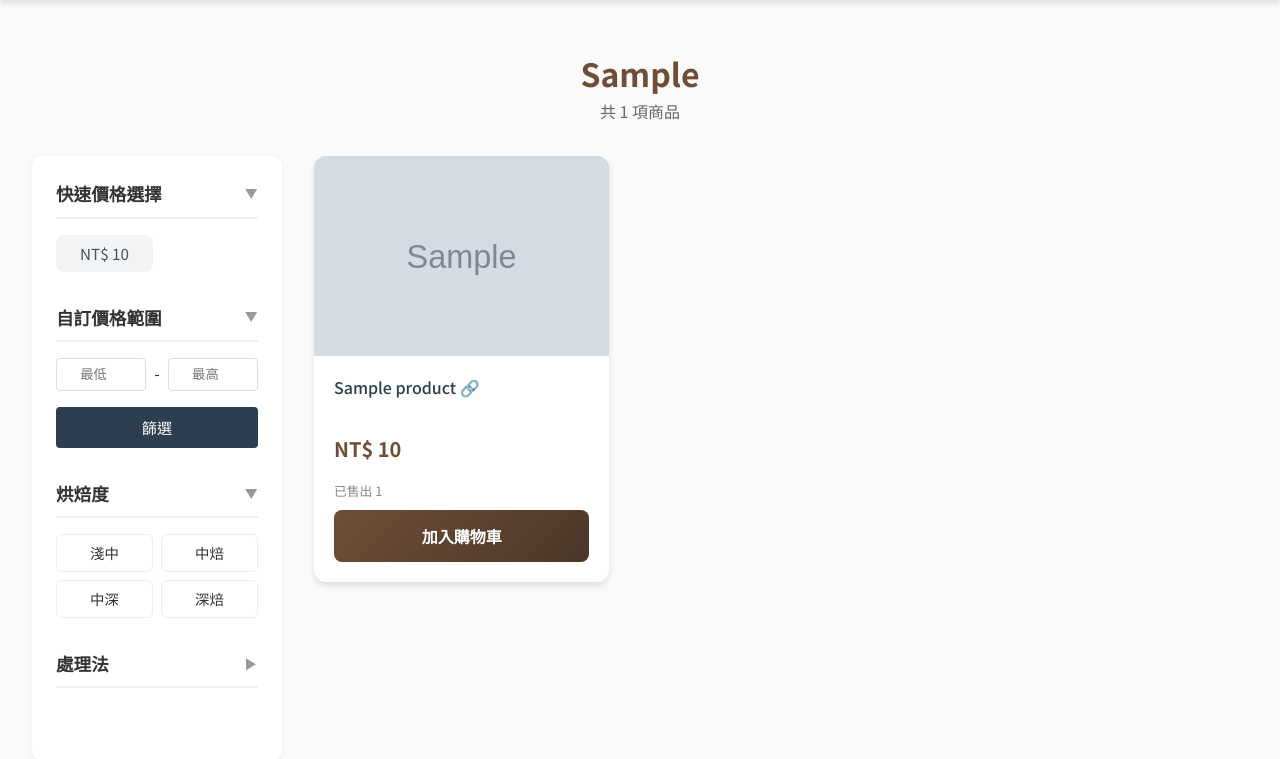
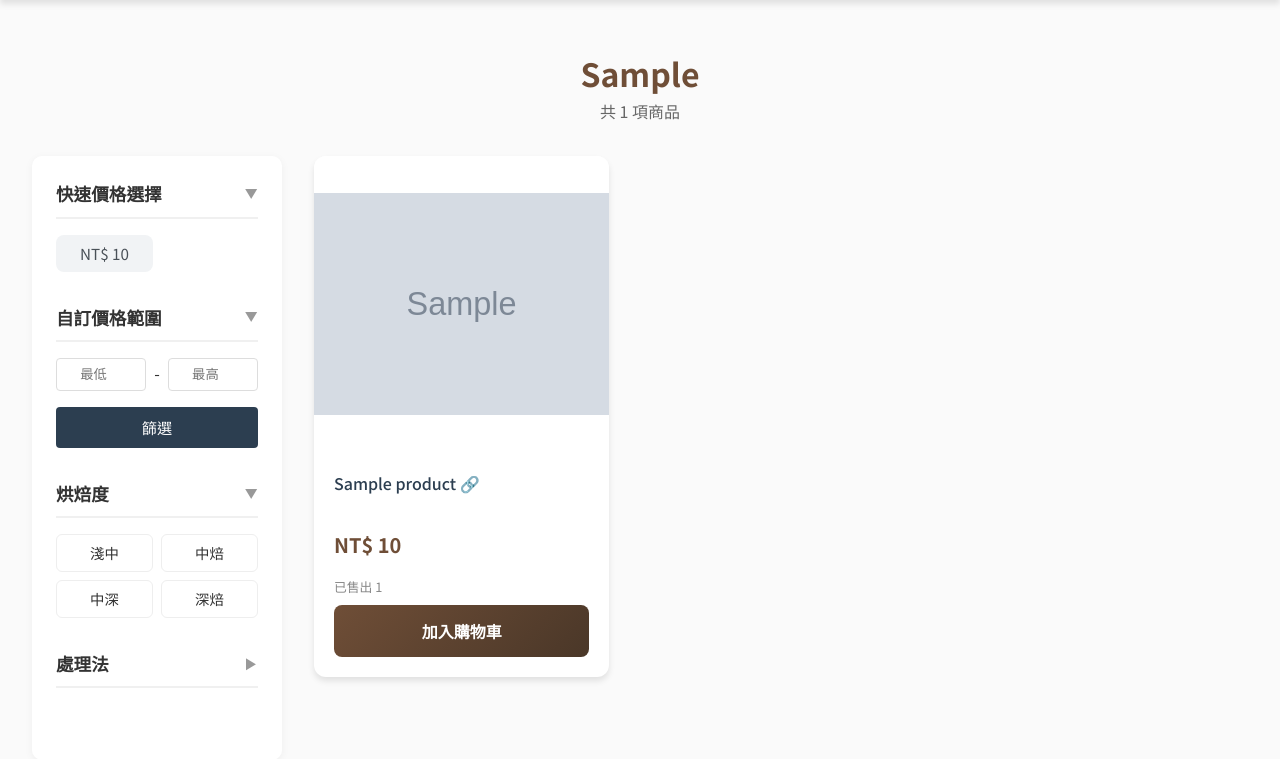
Before and after one commit to hans0803/CoffeeGroupBuy, a Flask app: a page that uses templates/base.html in a window 1280 px wide. Shown: the part 82-841 px from the top of the page. Run offline with Flask 3, Linux system fonts and the light colour scheme; tables that the repository leaves empty hold one stand-in row (values such as "Sample post"); grey boxes marked "Sample" are stand-in pictures.

Commit message:
Update UI (square cards, revert home) and docs

```diff
--- a/src/scraper.py
+++ b/src/scraper.py
@@ -14,6 +14,9 @@ from dataclasses import dataclass, asdict
 
 import requests
 from bs4 import BeautifulSoup
+import urllib3
+
+urllib3.disable_warnings(urllib3.exceptions.InsecureRequestWarning)
 
 BASE_URL = "https://www.oklaocoffee.net"
 # 圖片目錄在專案根目錄的 static/images/products
@@ -79,7 +82,7 @@ def download_image(image_url: str, product_id: str) -> str:
         return f"/static/images/products/{filename}"
 
     try:
-        response = requests.get(image_url, headers=HEADERS, timeout=30)
+        response = requests.get(image_url, headers=HEADERS, timeout=30, verify=False)
         response.raise_for_status()
 
         with open(filepath, 'wb') as f:
@@ -172,7 +175,7 @@ def scrape_category_page(category_key: str, page: int = 1, limit: int = 24) -> t
     url = f"{BASE_URL}{category_path}?page={page}&limit={limit}"
 
     try:
-        response = requests.get(url, headers=HEADERS, timeout=30)
+        response = requests.get(url, headers=HEADERS, timeout=30, verify=False)
         response.raise_for_status()
     except requests.RequestException as e:
         print(f"Error fetching {url}: {e}")
--- a/static/style.css
+++ b/static/style.css
@@ -267,7 +267,8 @@ img {
     font-size: 1.2rem;
 }
 
-.info-card ol, .info-card ul {
+.info-card ol,
+.info-card ul {
     margin-left: 1.5rem;
     color: var(--text-light);
 }
@@ -318,7 +319,8 @@ img {
 
 .product-image {
     width: 100%;
-    height: 200px;
+    /* height: 200px; Removed fixed height */
+    aspect-ratio: 1 / 1;
     overflow: hidden;
     background: var(--accent-light);
     display: flex;
@@ -329,7 +331,10 @@ img {
 .product-image img {
     width: 100%;
     height: 100%;
-    object-fit: cover;
+    object-fit: contain;
+    /* Changed from cover to contain to show full original image */
+    background-color: white;
+    /* Add white background for non-square images */
     transition: var(--transition);
 }
 
@@ -537,7 +542,8 @@ img {
     color: var(--primary-color);
 }
 
-.checkout-btn, .continue-btn {
+.checkout-btn,
+.continue-btn {
     display: block;
     width: 100%;
     background: linear-gradient(135deg, var(--primary-color), var(--primary-dark));
@@ -553,7 +559,8 @@ img {
     margin-top: 1rem;
 }
 
-.checkout-btn:hover, .continue-btn:hover {
+.checkout-btn:hover,
+.continue-btn:hover {
     transform: translateY(-2px);
     box-shadow: 0 4px 12px rgba(111, 78, 55, 0.4);
 }
@@ -730,7 +737,8 @@ img {
     opacity: 0.9;
 }
 
-.user-stats, .orders-list {
+.user-stats,
+.orders-list {
     background: var(--card-bg);
     border-radius: var(--radius);
     padding: 2rem;
@@ -738,7 +746,8 @@ img {
     margin-bottom: 2rem;
 }
 
-.user-stats h2, .orders-list h2 {
+.user-stats h2,
+.orders-list h2 {
     font-size: 1.3rem;
     color: var(--primary-color);
     margin-bottom: 1.5rem;
@@ -749,7 +758,8 @@ img {
     border-collapse: collapse;
 }
 
-.stats-table th, .stats-table td {
+.stats-table th,
+.stats-table td {
     padding: 1rem;
     text-align: left;
     border-bottom: 1px solid var(--border-color);
@@ -858,7 +868,8 @@ img {
         display: none;
     }
 
-    .cart-container, .checkout-container {
+    .cart-container,
+    .checkout-container {
         grid-template-columns: 1fr;
     }
 
@@ -867,7 +878,9 @@ img {
         grid-template-rows: auto auto;
     }
 
-    .item-quantity, .item-subtotal, .remove-btn {
+    .item-quantity,
+    .item-subtotal,
+    .remove-btn {
         grid-column: 2;
     }
 }
--- a/templates/index.html
+++ b/templates/index.html
@@ -144,7 +144,7 @@
         {% for cat in categories %}
         <a href="{{ url_for('products', category=cat.category) }}" class="category-card">
             <div class="category-icon">
-                {% if cat.category == 'beans' %}🫘{% elif cat.category == 'drip' %}☕{% else %}🎁{% endif %}
+                {% if cat.category == 'beans' %}🌰{% elif cat.category == 'drip' %}☕{% else %}🎁{% endif %}
             </div>
             <h3>{{ cat.category_name }}</h3>
             <p class="product-count">{{ cat.count }} 項商品</p>
```
Also changed, not shown: README.md.
